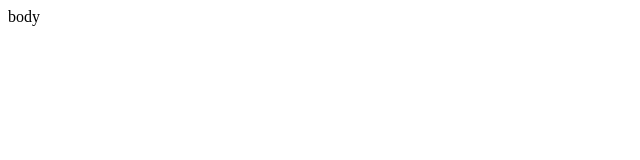
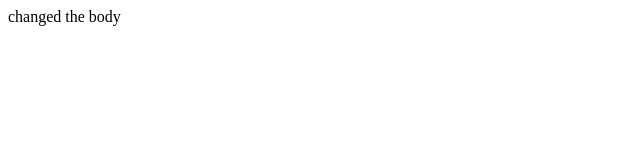
Before and after one commit to zdayar/2017UNCRaleigh, a plain HTML site: page index.html in a window 1280 px wide. Shown: the whole page, without its empty margins (0-640 px from the left). Drawn offline with Linux system fonts and the light colour scheme.

Commit message:
changed the body a bit

```diff
--- a/index.html
+++ b/index.html
@@ -4,6 +4,6 @@
 	<title>home</title>
 </head>
 <body>
-	body
+     changed the body
 </body>
 </html>
```
